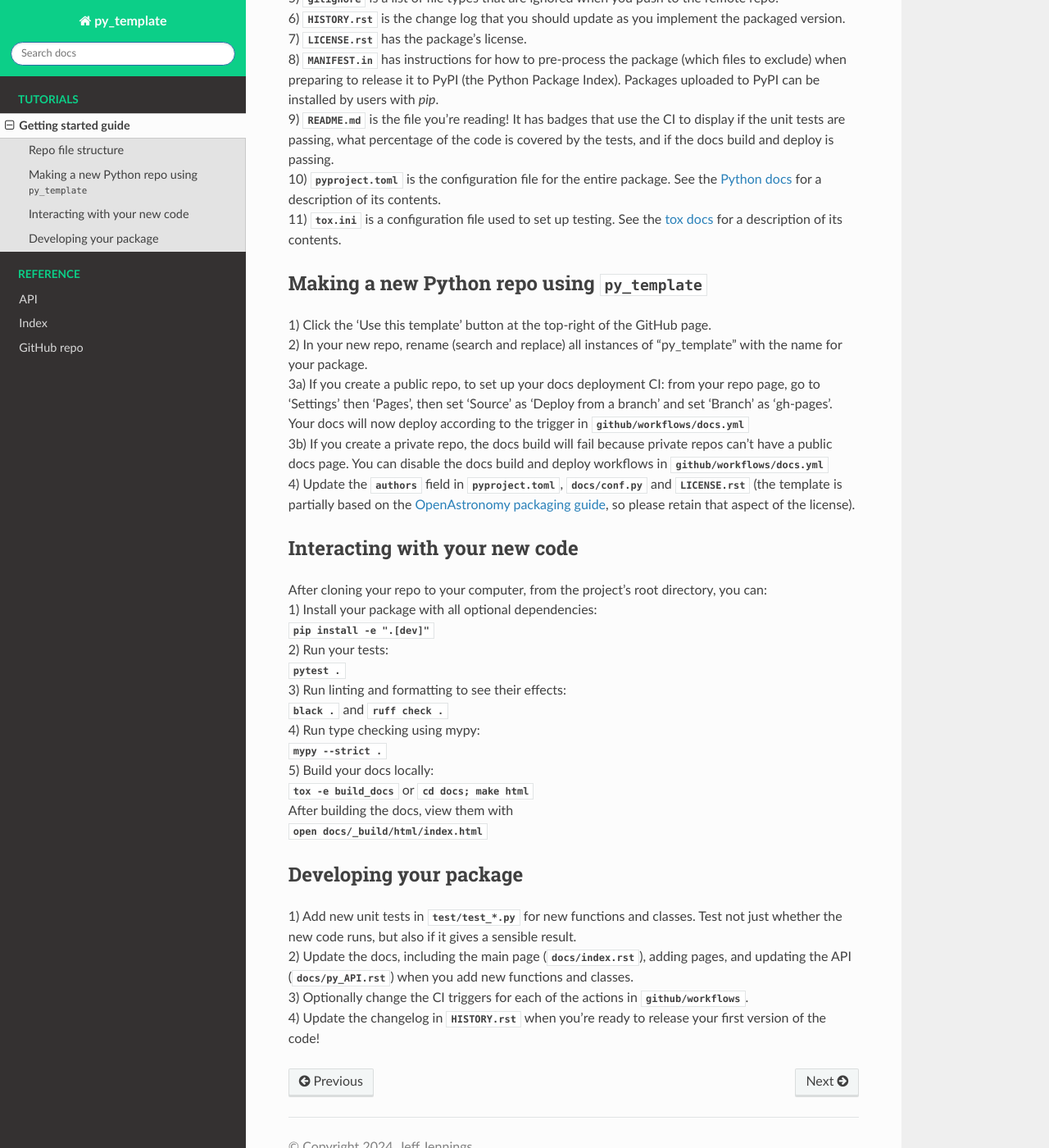
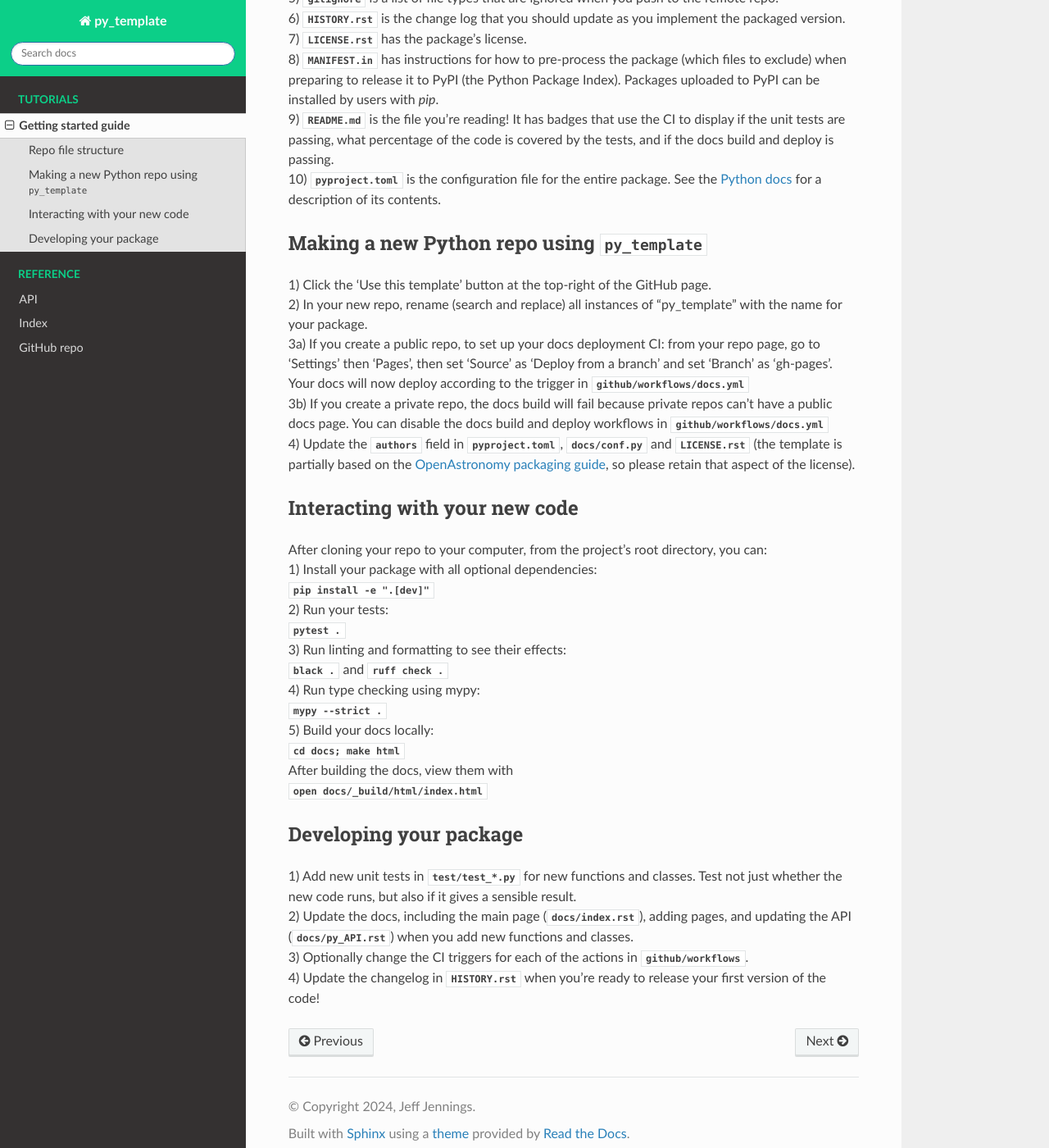
Before and after one commit to CCA-Software-Group/py_template, a Sphinx documentation site: the page built from docs/getting_started.rst, in a window 1280 px wide and 1400 px high, scrolled down 652 px. Shown: the whole window at 82% size. Built offline with Sphinx 7.4.7 and the Read the Docs theme 2.0.0, drawn with Linux system fonts in a browser that asks for light colours.

Commit message:
getting_started: remove tox

```diff
--- a/docs/getting_started.rst
+++ b/docs/getting_started.rst
@@ -20,7 +20,6 @@
 | 8) `MANIFEST.in` has instructions for how to pre-process the package (which files to exclude) when preparing to release it to PyPI (the Python Package Index). Packages uploaded to PyPI can be installed by users with *pip*.
 | 9) `README.md` is the file you're reading! It has badges that use the CI to display if the unit tests are passing, what percentage of the code is covered by the tests, and if the docs build and deploy is passing.
 | 10) `pyproject.toml` is the configuration file for the entire package. See the `Python docs <https://packaging.python.org/en/latest/guides/writing-pyproject-toml/>`_ for a description of its contents.
-| 11) `tox.ini` is a configuration file used to set up testing. See the `tox docs <https://tox.wiki/en/latest/index.html>`_ for a description of its contents.
 
 Making a new Python repo using `py_template`
 --------------------------------------------
@@ -42,7 +41,7 @@
 | 4) Run type checking using mypy:
 | `mypy --strict .`
 | 5) Build your docs locally:
-| `tox -e build_docs` or `cd docs; make html`
+| `cd docs; make html`
 | After building the docs, view them with
 | `open docs/_build/html/index.html`
 
```
